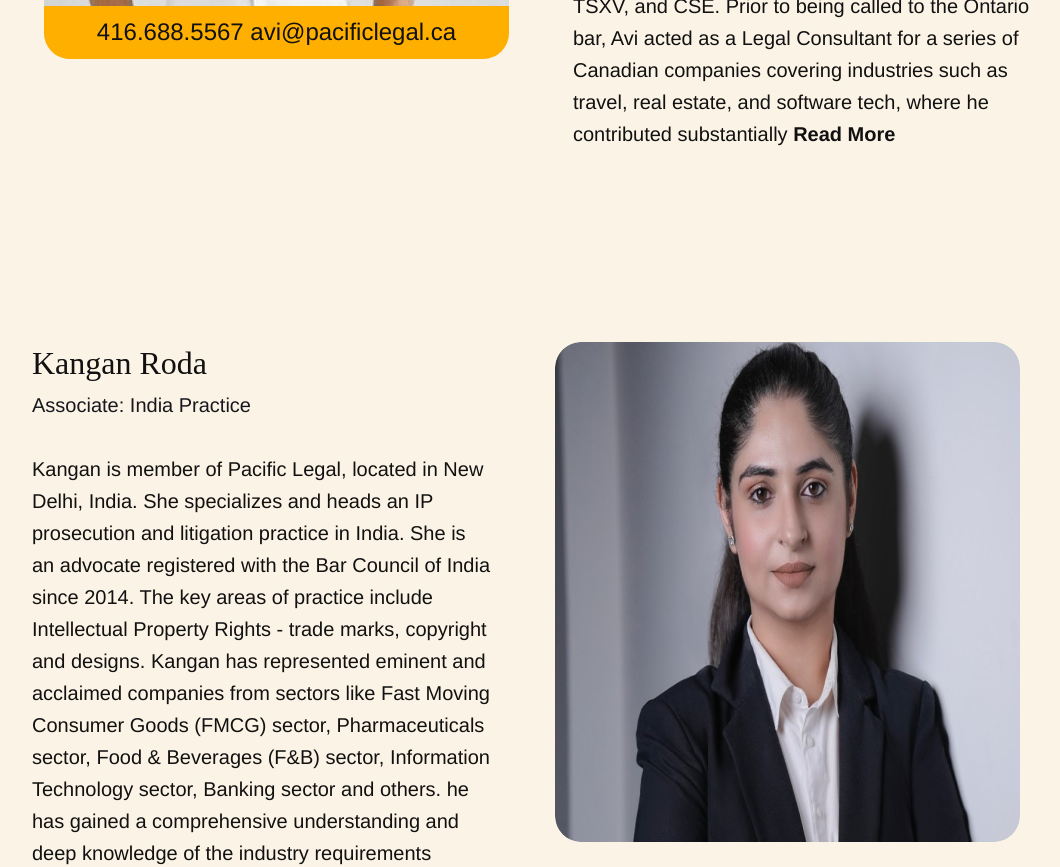
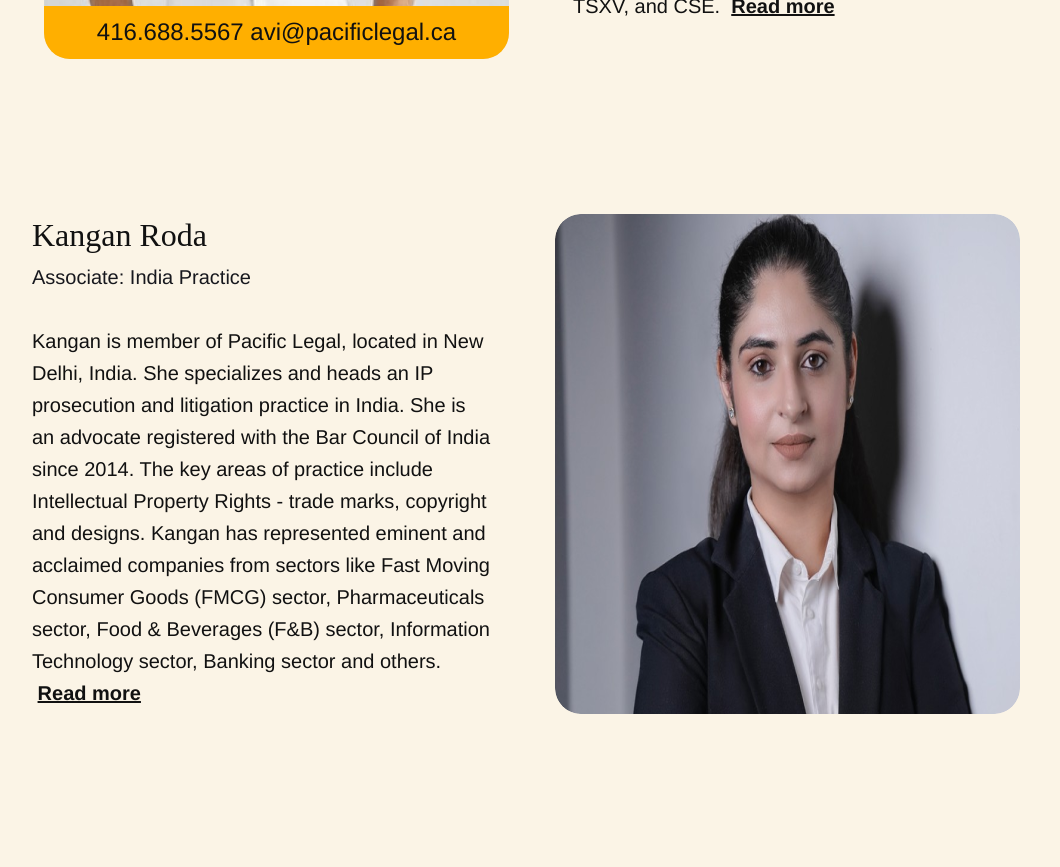
Before and after one commit to Himmu5/pacific-legal, a React (Create React App) app: page /team in a window 1280 px wide. Shown: the part 920-1787 px from the top of the page, without its empty margins (108-1168 px from the left). Built offline with nearby package versions, Linux system fonts and the light colour scheme; no server answers.

Commit message:
navbar + team readmore

```diff
--- a/src/components/Navbar/Navbar.css
+++ b/src/components/Navbar/Navbar.css
@@ -115,11 +115,22 @@ gap: 0.5rem;
     font-size: 1rem;
   }
   .items{
-    display: flex;
+    /* display: flex;
     padding-left: 2rem;
     flex-direction: column;
     gap: 3rem;
-    align-items: center;
+    align-items: center; */
+    display: flex;
+padding-left: 11rem;
+flex-direction: column;
+gap: 3rem;
+align-items: center;
+background-color: #FFEFCC;
+position: fixed;
+padding-right: 15rem;
+z-index: 1;
+padding-bottom: 1rem;
+padding-top: 1rem;
   }
   .items-desktop{
     display: none;
--- a/src/components/Navbar/Navbar.jsx
+++ b/src/components/Navbar/Navbar.jsx
@@ -94,13 +94,20 @@ const navigate = useNavigate();
 </div>
 
 {isMenuOpened?<div className='items'>
-    <li className='li'><Link to="/">HOME</Link></li>
+    {/* <li className='li'><Link to="/">HOME</Link></li>
     <li className='li'><Link to="/blog">BLOG</Link></li>
     <li className='li'><Link to="/about">ABOUT</Link></li>
     <li className='li'><Link to="/team">THE TEAM</Link></li>
     <li className='li'><Link to="/practices">PRACTICES</Link></li>
     <li className='li'><Link to="/services">SERVICES</Link></li>
-    <li className='li'><Link to="/contactus">CONTACT US</Link></li>
+    <li className='li'><Link to="/contactus">CONTACT US</Link></li> */}
+     <li className='li'><Link to="/">{props.index==0? <b>{home}</b>: home}</Link></li>
+    <li className='li'><Link to="/blog">{props.index==1? <b>{blog}</b>: blog}</Link></li>
+    <li className='li'><Link to="/about">{props.index==2? <b>{about}</b>: about}</Link></li>
+    <li className='li'><Link to="/team">{props.index==3? <b>{team}</b>: team}</Link></li>
+    <li className='li'><Link to="/practices">{props.index==4? <b>{practices}</b>: practices}</Link></li>
+    <li className='li'><Link to="/services">{props.index==5? <b>{services}</b>: services}</Link></li>
+    <li className='li'><Link to="/contactus">{props.index==6? <b>{contact}</b>: contact}</Link></li>
 </div>: <div></div>}
 
 <div className='items-desktop'>
--- a/src/components/team.css
+++ b/src/components/team.css
@@ -152,3 +152,8 @@
   letter-spacing: 0em;
   text-align: justified;
 }
+
+
+.read-more{
+  text-decoration: underline;
+}
--- a/src/components/team.js
+++ b/src/components/team.js
@@ -2,9 +2,17 @@ import "./team.css";
 import comp1 from "../assets/team1.png";
 import comp2 from "../assets/team2.png";
 import comp3 from "../assets/team3.png";
+import { useState } from "react";
 
 
 function TeamBody() {
+
+
+    const [readMore, setReadMore] = useState(false);
+
+    const toggleReadMore = () => {
+      setReadMore(!readMore);
+    }
   return (
     <>
       <div className="team-body">
@@ -30,11 +38,23 @@ function TeamBody() {
             reorganizations, cybersecurity and data protection, corporate
             governance, venture capital, and private equity law. He has led
             frequent private placement transactions on behalf of publicly listed
-            companies at TSX, TSXV, and CSE. Prior to being called to the
-            Ontario bar, Avi acted as a Legal Consultant for a series of
-            Canadian companies covering industries such as travel, real estate,
-            and software tech, where he contributed substantially <b>Read More</b>
+            companies at TSX, TSXV, and CSE.  &nbsp;
+             <a href="#" onClick={toggleReadMore}>
+       <b className="read-more">Read more</b>
+      </a>
+      {readMore && (
+        <p className="t-text">
+          Prior to being called to the Ontario bar, Avi acted as a Legal Consultant for a series of Canadian companies covering industries such as travel, real estate, and software tech, where he contributed substantially to enhancing the legal structure boosting the client's global expansion to the EU, UK, and the USA. He was actively involved in helping his clients to receive grants from angel investors and led his clients at international investment events, including "TIECon 2019", the world's largest ecosystem of venture capitalists and angel investors at Silicon Valley, USA
+
+B.A. LL.B (Hons)
+
+LL.M, McGill University
+
+Professional Affiliations Law Society of Ontario (Canada) Bar Council of Delhi (India)
+        </p>
+      )}
           </p>
+
         </div>
 
 
@@ -54,8 +74,20 @@ function TeamBody() {
           Associate: India Practice
           </h3>
           <p className="t-text">
-          Kangan is member of Pacific Legal, located in New Delhi, India. She specializes and heads an IP prosecution and litigation practice in India. She is an advocate registered with the Bar Council of India since 2014. The key areas of practice include Intellectual Property Rights - trade marks, copyright and designs. Kangan has represented eminent and acclaimed companies from sectors like Fast Moving Consumer Goods (FMCG) sector, Pharmaceuticals sector, Food & Beverages (F&B) sector, Information Technology sector, Banking sector and others.
-he has gained a comprehensive understanding and deep knowledge of the industry requirements relating to the role intellectual  <b>Read More</b>
+          Kangan is member of Pacific Legal, located in New Delhi, India. She specializes and heads an
+          IP prosecution and litigation practice in India. She is an advocate registered with the Bar
+           Council of India since 2014. The key areas of practice include Intellectual Property Rights - trade
+            marks, copyright and designs. Kangan has represented eminent and acclaimed companies from sectors
+             like Fast Moving Consumer Goods (FMCG) sector, Pharmaceuticals sector, Food & Beverages (F&B)
+             sector, Information Technology sector, Banking sector and others.
+&nbsp;
+             <a href="#" onClick={toggleReadMore}>
+       <b className="read-more">Read more</b>
+      </a>
+      {readMore && (
+        <p className="t-text">
+         She has gained a comprehensive understanding and deep knowledge of the industry requirements relating to the role intellectual the business. She is also consistent with her appearance in various Courts and Tribunals, pan India, in matters relating to trade marks, copyright, designs, other IP enforcement actions and other hearings before the Trade Marks Registry and Intellectual Property Appellate Board in India.</p>
+      )}
           </p>
         </div>
 
```
